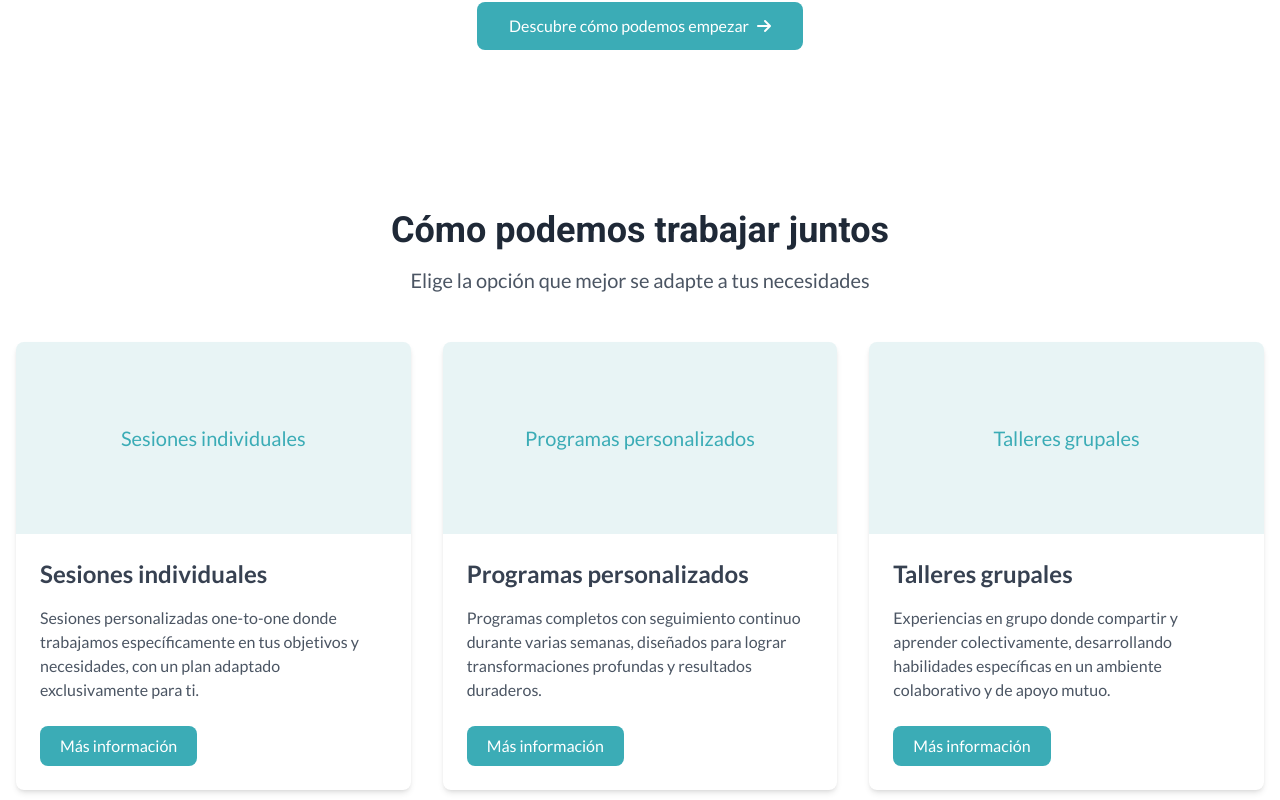
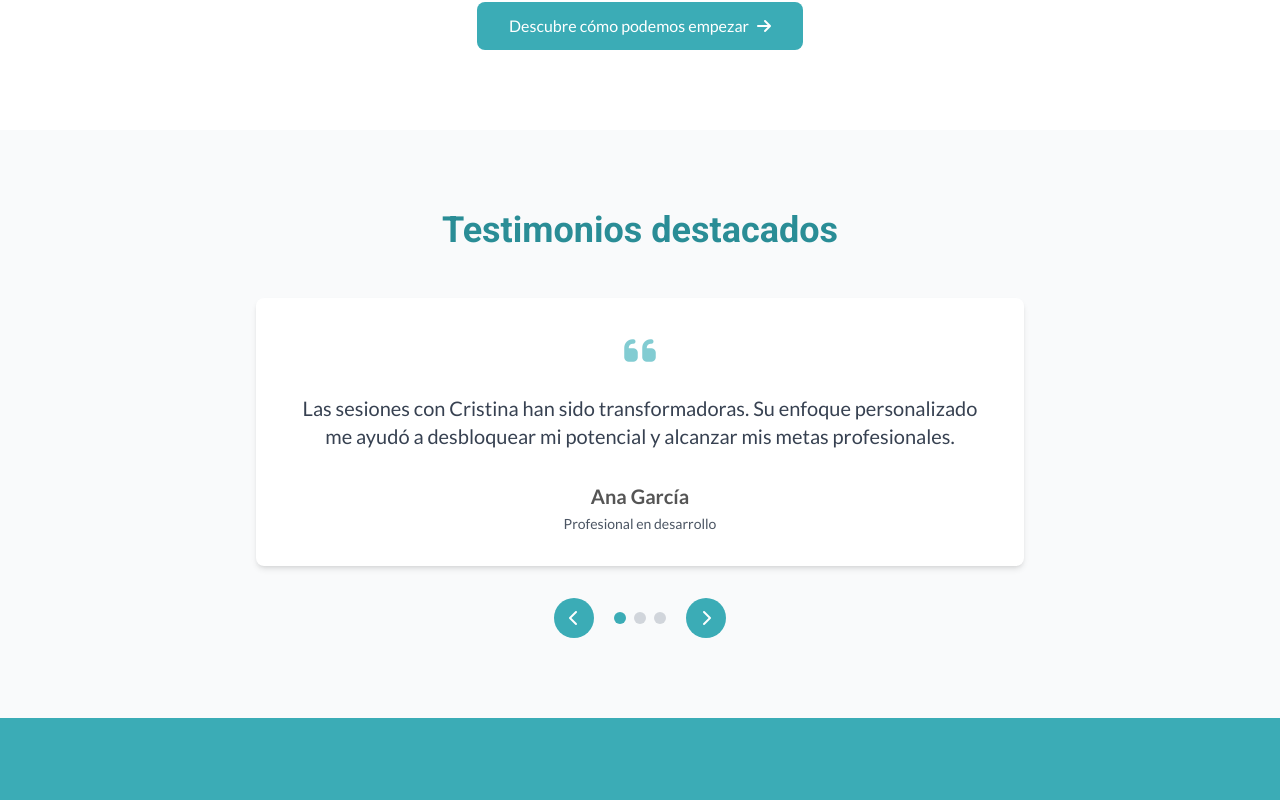
Before and after one commit to crisgilalcon/cristinacoaching, a React (Create React App) app: page / in a window 1280 px wide. Shown: the part 4516-5316 px from the top of the page. Built offline with nearby package versions, Linux system fonts and the light colour scheme; the HTML template or start-up script is replaced by a standard one.

Commit message:
Eliminate como podemos trabajar juntos info

```diff
--- a/src/components/Workshops.js
+++ b/src/components/Workshops.js
@@ -1,66 +1,8 @@
 import React from 'react';
 
 function Workshops() {
-  return (
-    <section id="colaboracion" className="py-20 bg-white">
-      <div className="container mx-auto px-4">
-        <div className="text-center mb-12">
-          <h2 className="text-4xl font-semibold text-gray-800 mb-4">Cómo podemos trabajar juntos</h2>
-          <p className="text-xl text-gray-600">Elige la opción que mejor se adapte a tus necesidades</p>
-        </div>
-
-        <div className="grid grid-cols-1 md:grid-cols-3 gap-8">
-          {/* Option 1 */}
-          <div className="bg-white rounded-lg shadow-md overflow-hidden hover:shadow-lg transition duration-300">
-            <div className="h-48 bg-mintGreen flex justify-center items-center text-teal text-xl font-medium">
-              Sesiones individuales
-            </div>
-            <div className="p-6">
-              <h3 className="text-2xl font-semibold mb-4 text-gray-700">Sesiones individuales</h3>
-              <p className="text-gray-600 mb-6">
-                Sesiones personalizadas one-to-one donde trabajamos específicamente en tus objetivos y necesidades, con un plan adaptado exclusivamente para ti.
-              </p>
-              <button className="bg-teal hover:bg-darkTeal text-white font-medium py-2 px-5 rounded-lg transition duration-300">
-                Más información
-              </button>
-            </div>
-          </div>
-
-          {/* Option 2 */}
-          <div className="bg-white rounded-lg shadow-md overflow-hidden hover:shadow-lg transition duration-300">
-            <div className="h-48 bg-mintGreen flex justify-center items-center text-teal text-xl font-medium">
-              Programas personalizados
-            </div>
-            <div className="p-6">
-              <h3 className="text-2xl font-semibold mb-4 text-gray-700">Programas personalizados</h3>
-              <p className="text-gray-600 mb-6">
-                Programas completos con seguimiento continuo durante varias semanas, diseñados para lograr transformaciones profundas y resultados duraderos.
-              </p>
-              <button className="bg-teal hover:bg-darkTeal text-white font-medium py-2 px-5 rounded-lg transition duration-300">
-                Más información
-              </button>
-            </div>
-          </div>
-
-          {/* Option 3 */}
-          <div className="bg-white rounded-lg shadow-md overflow-hidden hover:shadow-lg transition duration-300">
-            <div className="h-48 bg-mintGreen flex justify-center items-center text-teal text-xl font-medium">
-              Talleres grupales
-            </div>
-            <div className="p-6">
-              <h3 className="text-2xl font-semibold mb-4 text-gray-700">Talleres grupales</h3>
-              <p className="text-gray-600 mb-6">
-                Experiencias en grupo donde compartir y aprender colectivamente, desarrollando habilidades específicas en un ambiente colaborativo y de apoyo mutuo.
-              </p>
-              <button className="bg-teal hover:bg-darkTeal text-white font-medium py-2 px-5 rounded-lg transition duration-300">
-                Más información
-              </button>
-            </div>
-          </div>
-        </div>
-      </div>
-    </section>
-  );
+  // Component intentionally left empty
+  return null;
 }
 
 export default Workshops;
```
